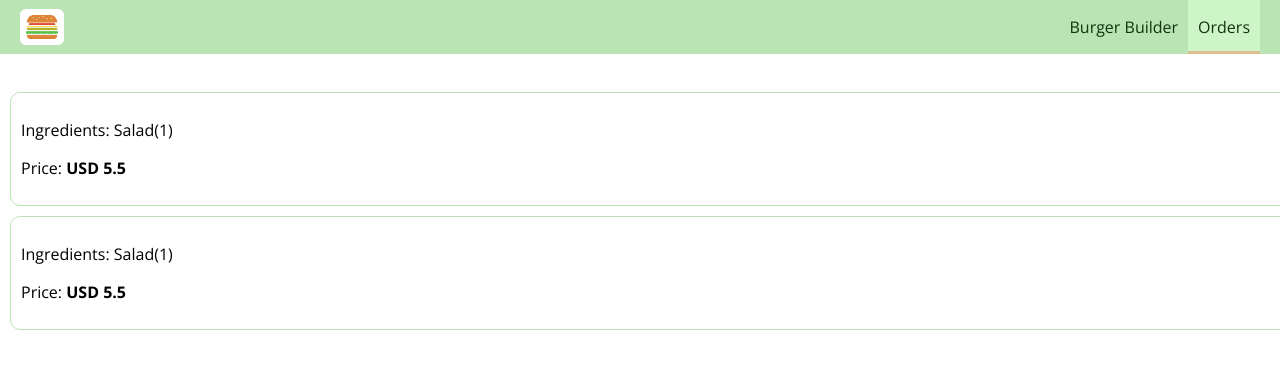
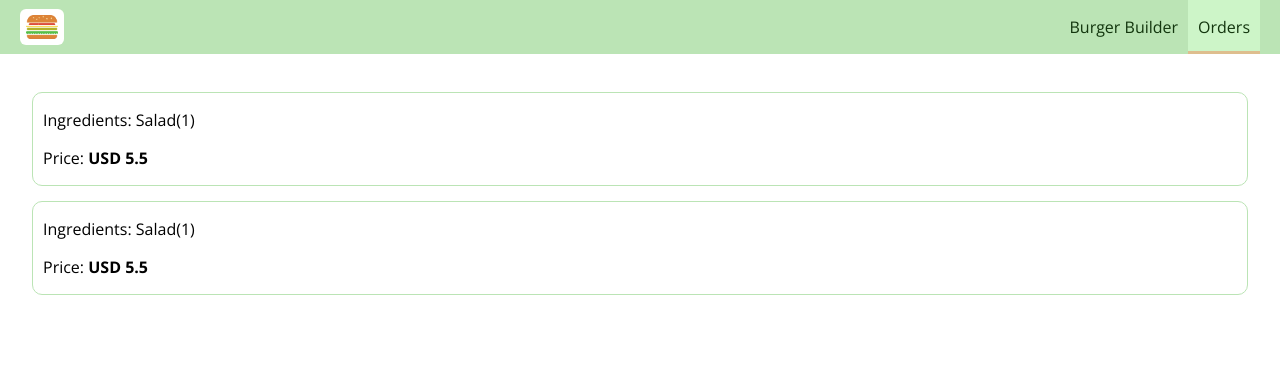
Before and after one commit to khoathy/burger-app, a React app: page /orders in a window 1280 px wide. Shown: the top 368 px of the page. Built offline with nearby package versions, Linux system fonts and the light colour scheme.

Commit message:
style: style order page

```diff
--- a/src/components/Order/Order.css
+++ b/src/components/Order/Order.css
@@ -1,9 +1,9 @@
 .Order {
-    width: 100%;
+    width: 95%;
     border: 1px solid #bbe4b5;
     border-radius: 10px;
-    padding: 10px;
-    margin: 10px;
+    padding: 0 10px;
+    margin: 15px auto;
     box-sizing: border-box;
 
 }
```
